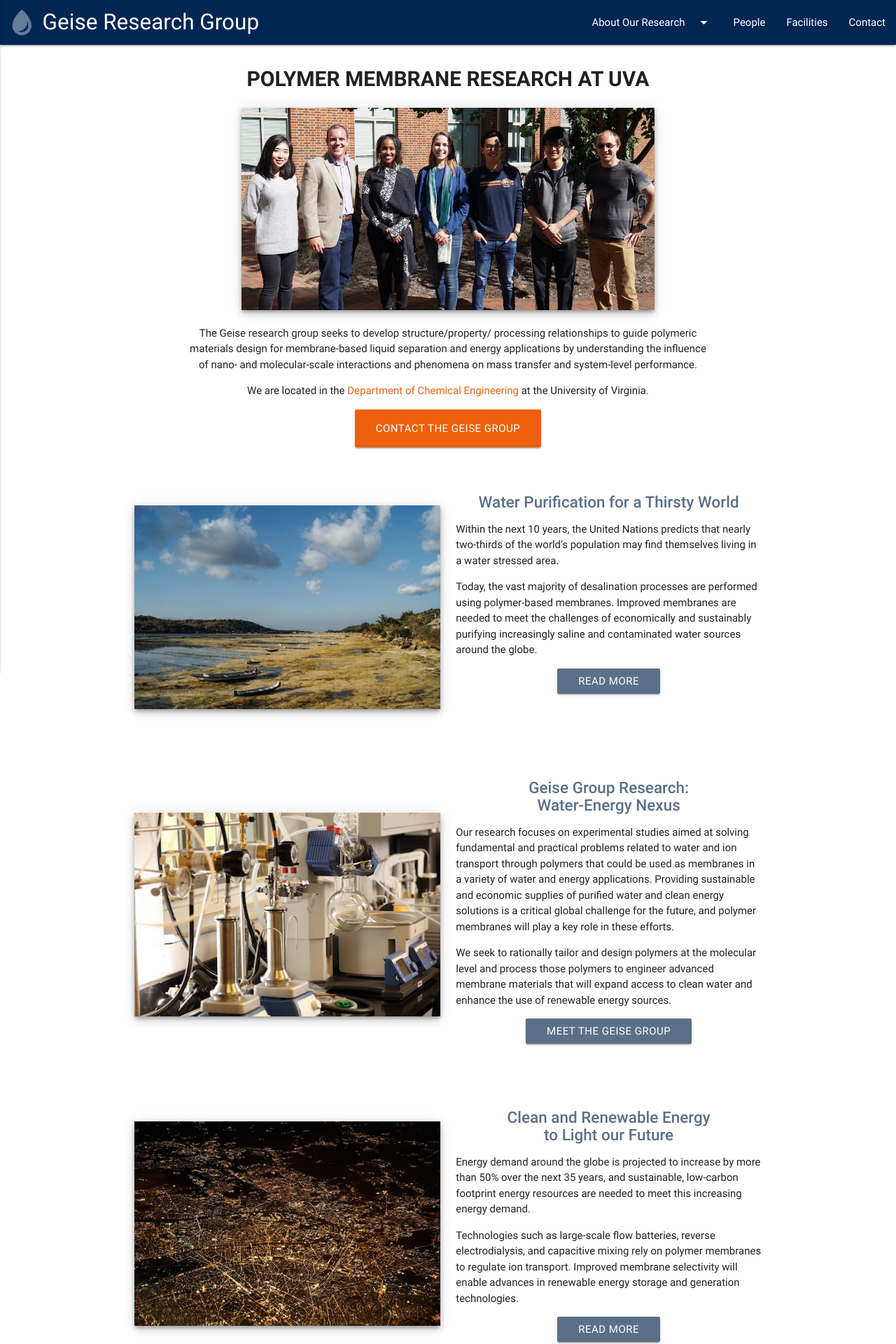
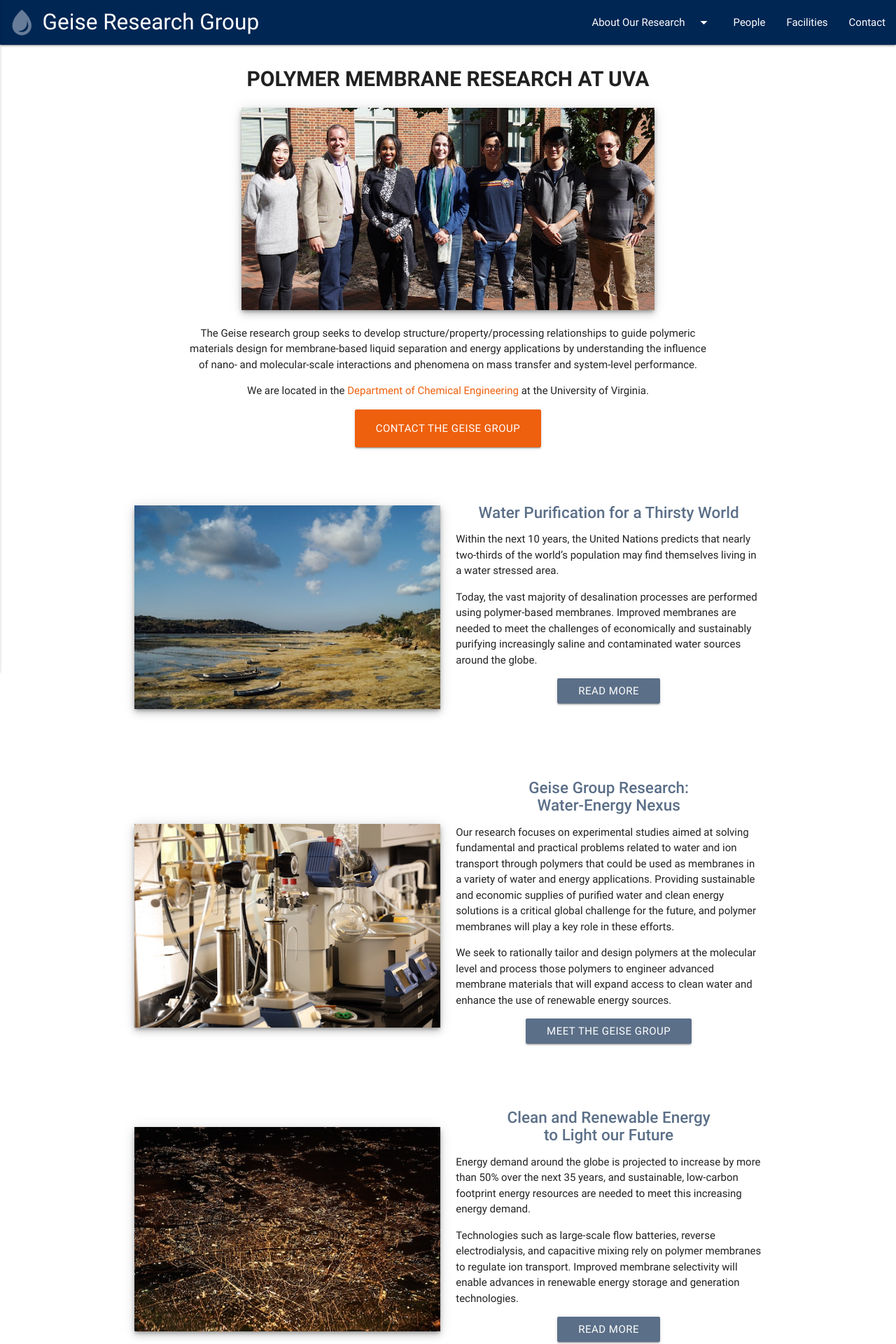
Before and after one commit to geisegroup/geisegroup.github.io, a Jekyll site: the page built from index.md, in a window 1280 px wide. Shown: the top 1920 px of the page at 70% size. Built offline with Jekyll 4.4.1, drawn with Linux system fonts in a browser that asks for light colours; nearby versions of some CDN libraries.

```diff
--- a/_css/sass/geiseComponents/_footer.scss
+++ b/_css/sass/geiseComponents/_footer.scss
@@ -11,6 +11,7 @@ footer.page-footer {
 
 		@media #{$small-and-down} {
 			width: 400px;
+			max-width: 100%;
 		}
 	}
 
--- a/_css/sass/geiseComponents/_global.scss
+++ b/_css/sass/geiseComponents/_global.scss
@@ -32,7 +32,7 @@ h2 {
 	font-size: 1.5rem;
 	font-weight: 500;
 	color: $uva-lt-blue;
-	margin: 10% 1% 1%;
+	margin: 10% 0 0;
 }
 
 h3 {
--- a/_css/sass/geiseComponents/_navbar.scss
+++ b/_css/sass/geiseComponents/_navbar.scss
@@ -33,7 +33,7 @@ nav {
 
 	@media #{$small-and-down} {
 		.brand-logo {
-			font-size: 1.2rem;
+			font-size: 1.1rem;
 		}
 	}
 }
--- a/_css/sass/geiseComponents/_people.scss
+++ b/_css/sass/geiseComponents/_people.scss
@@ -2,6 +2,10 @@
 	.geise {
 		a.btn {
 			background-color: $uva-orange;
+		}
+
+		ul {
+			display: inline-block;
 		}
 	}
 
--- a/_layouts/home.html
+++ b/_layouts/home.html
@@ -14,16 +14,16 @@ layout: default
 
 		{% endfor %}
 		<div class="col s12 m10 l10 push-l1 push-m1 center-align homeIntro">
-			<p>The Geise research group seeks to develop structure/property/ processing relationships to guide polymeric materials design for membrane-based liquid separation and energy applications by understanding the influence of nano- and molecular-scale interactions and phenomena on mass transfer and system-level performance.</p>
+			<p>The Geise research group seeks to develop structure/property/processing relationships to guide polymeric materials design for membrane-based liquid separation and energy applications by understanding the influence of nano- and molecular-scale interactions and phenomena on mass transfer and system-level performance.</p>
 
-			<p>We are located in the <a href="https://engineering.virginia.edu/departments/chemical-engineering" target="_blank" rel="noopener">Department of Chemical Engineering</a> at the University of Virginia.<p>
+			<p>We are located in the <a href="https://engineering.virginia.edu/departments/chemical-engineering" target="_blank">Department of Chemical Engineering</a> at the University of Virginia.<p>
 
 			<a href="{{ "/contact" | absolute_url }}" class="waves-effect waves-light btn-large">Contact the Geise Group</a>
 		</div>
 	</div>
 
 	<!-- Water Article -->
-	<div class="row waterArticle">
+	<div class="row homeArticle waterArticle valign-wrapper">
 		<div class="col s12 m10 l6 push-m1">
 			<img src="{{ "/assets/images/home/droughtConditions.jpg" | absolute_url }}" alt="drought conditions scene" class="z-depth-3 responsive-img" />
 		</div>
@@ -36,9 +36,9 @@ layout: default
 	</div>
 
 	<!-- Meet the Geise Group -->
-	<div class="row groupArticle">
+	<div class="row homeArticle groupArticle valign-wrapper">
 		<div class="col s12 m10 l6 push-m1">
-			<img src="{{ "/assets/images/home/geiseLab.jpg" | absolute_url }}" alt="geise lab" class="responsive-img valign-wrapper z-depth-3" />
+			<img src="{{ "/assets/images/home/geiseLab.jpg" | absolute_url }}" alt="geise lab" class="responsive-img z-depth-3" />
 		</div>
 		<div class="col s12 m8 l6 push-m2">
 			<h2 class="center-align">Geise Group Research:<br /> Water-Energy Nexus</h2>
@@ -49,8 +49,8 @@ layout: default
 	</div>
 
 	<!-- Energy Article -->
-	<div class="row energyArticle">
-		<div class="col s12 m10 l6 push-m1 valign-wrapper">
+	<div class="row homeArticle energyArticle valign-wrapper">
+		<div class="col s12 m10 l6 push-m1">
 			<img src="{{ "/assets/images/home/nightLights.jpg" | absolute_url }}" alt="night lights scene" class="responsive-img z-depth-3" />
 		</div>
 		<div class="col s12 m8 l6 push-m2">
@@ -69,13 +69,13 @@ layout: default
 				<h2 class="center-align">Publications</h2>
 				<ul>
 					<li>
-						<a href="https://scholar.google.com/citations?user=pR8eT_sAAAAJ" target="_blank" rel="noopener" class="waves-effect waves-light btn-large">Google Scholar</a>
+						<a href="https://scholar.google.com/citations?user=pR8eT_sAAAAJ" target="_blank" class="waves-effect waves-light btn-large">Google Scholar</a>
 					</li>
 					<li>
-						<a href="http://orcid.org/0000-0002-5439-272X" target="_blank" rel="noopener" class="waves-effect waves-light btn-large">Orcid</a>
+						<a href="http://orcid.org/0000-0002-5439-272X" target="_blank" class="waves-effect waves-light btn-large">Orcid</a>
 					</li>
 					<li>
-						<a href="http://www.researcherid.com/rid/H-5159-2016" target="_blank" rel="noopener" class="waves-effect waves-light btn-large">ResearcherID</a>
+						<a href="http://www.researcherid.com/rid/H-5159-2016" target="_blank" class="waves-effect waves-light btn-large">ResearcherID</a>
 					</li>
 				</ul>
 			</div>
```
Also changed, not shown: other parts of _layouts/home.html (+2 -2 lines), _js/geiseCustom.js (+13 -0 lines), _layouts/people.html (+9 -8 lines), assets/all.css, assets/all.js.
